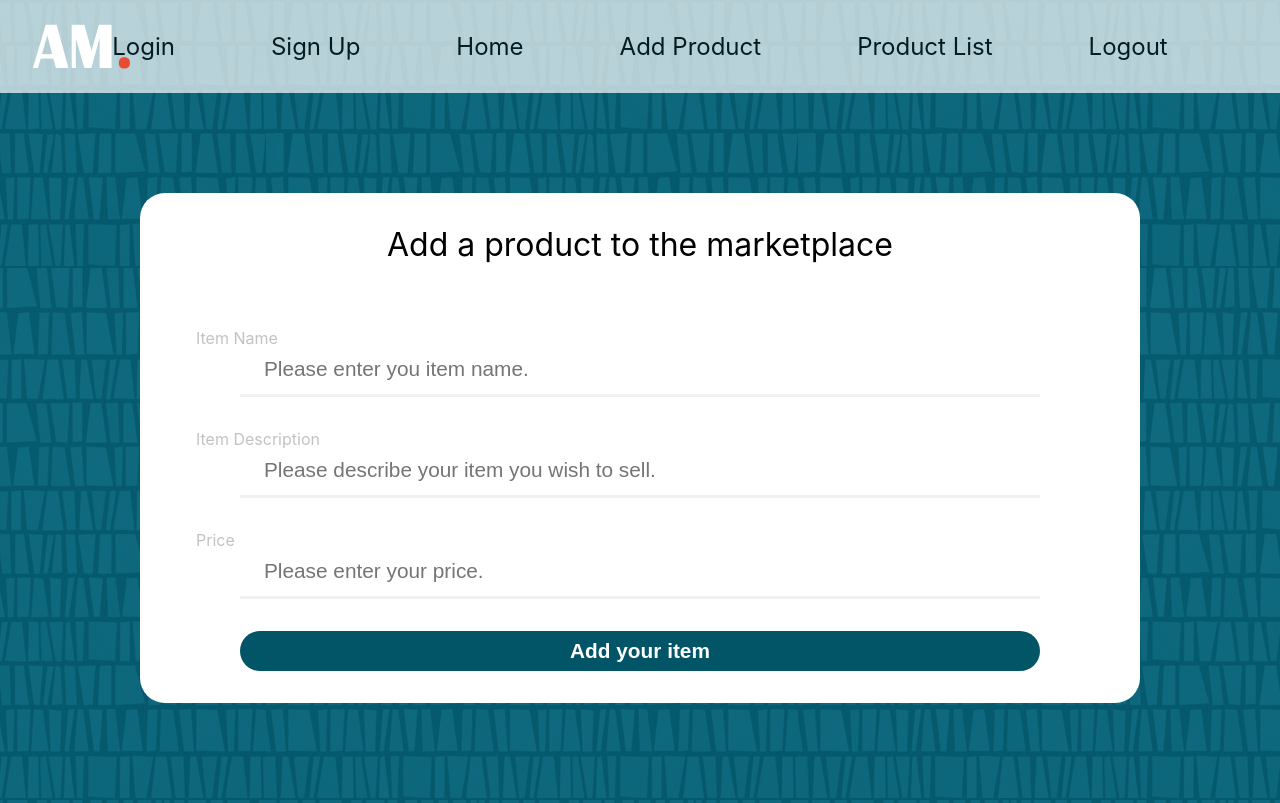
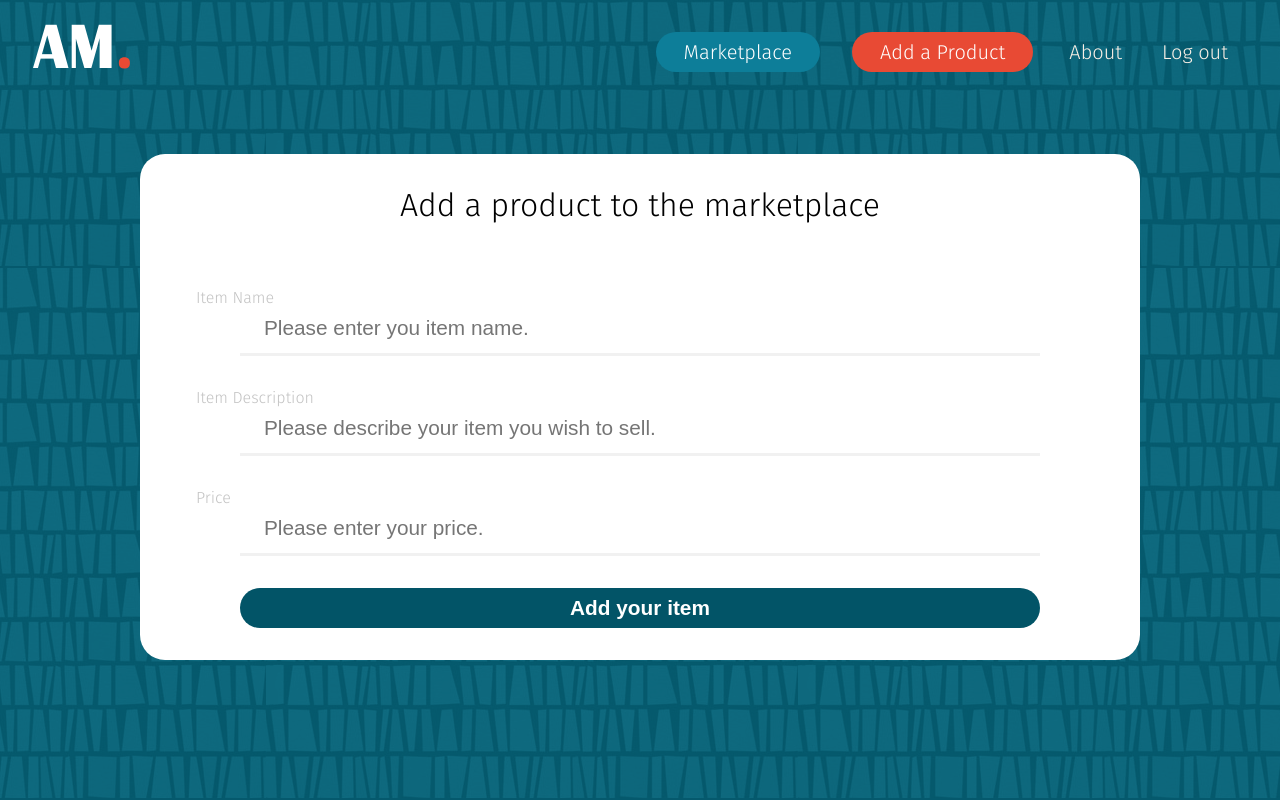
Before and after one commit to Build-Week-ft-african-marketplace-1/front-end, a React (Create React App) app in the folder african-marketplace/: page /addproduct in a window 1280 px wide. Built offline with nearby package versions, Linux system fonts and the light colour scheme.

Commit message:
new nav and product list styling

```diff
--- a/african-marketplace/src/components/Login/login.css
+++ b/african-marketplace/src/components/Login/login.css
@@ -1,6 +1,9 @@
+@import url('https://fonts.googleapis.com/css2?family=Fira+Sans:wght@300;600&display=swap');
+
 body {
   background-image: url(../../assets/pattern-1-teal.png);
   background-repeat: repeat;
+  font-family: 'Fira Sans', sans-serif;
 }
 
 .login-container {
@@ -18,9 +21,20 @@ body {
   max-width: 1000px;
   min-width: 300px;
   width: 80vw;
-  margin: 100px auto;
+  margin: 50px auto;
   background-color: #ffffff;
   border-radius: 25px;
+}
+
+.pageHeader {
+  max-width: 1000px;
+  min-width: 300px;
+  width: 65vw;
+  margin: auto;
+  margin-top: 25px;
+  font-size: 3rem;
+  color: #ffffff;
+  text-align: left;
 }
 
 .loginHeader {
--- a/african-marketplace/src/components/NavBar.js
+++ b/african-marketplace/src/components/NavBar.js
@@ -4,22 +4,59 @@ import { connect } from "react-redux";
 import styled from "styled-components";
 
 const StyledNav = styled.nav`
-  background-color: white;
+  /* background-color: white; */
   padding: 2em;
-  opacity: 70%;
+  opacity: 100%;
+  display: flex;
+  flex-flow: wrap;
+  justify-content: flex-end;
+  align-items: center;
 `;
 
 const StyledLink = styled(Link)`
-  padding-left: 2em;
-  padding-right: 2em;
+  padding-left: 1em;
+  padding-right: 1em;
   text-decoration: none;
-  color: black;
-  font-size: 1.5em;
+  color: linen;
+  font-size: 1.25em;
   &:hover {
-    color: teal;
+    color: white;
     text-decoration: underline;
   }
 `;
+
+const StyledLink2 = styled(Link)`
+  padding-left: 1em;
+  padding-right: 1em;
+  text-decoration: none;
+  color: white;
+  font-size: 1.25em;
+`;
+
+const StyledBtnBlue = styled.div`
+  padding: .5rem;
+  margin-left: 1rem;
+  margin-right: 1rem;
+  background: #0d7e99;
+  border-radius: 20px;
+  display: inline-block;
+  &:hover {
+    background-color: lightblue;
+  }
+`;
+
+const StyledBtnRed = styled.div`
+  padding: .5rem;
+  margin-left: 1rem;
+  margin-right: 1rem;
+  background: #E84A34;
+  border-radius: 20px;
+  display: inline-block;
+  &:hover {
+    background-color: pink;
+  }
+`;
+
 const StyledLogo = styled.img`
   width: 100px;
   position: absolute;
@@ -32,14 +69,16 @@ const NavBar = () => {
   return (
     <div className="nav-header">
       <header>
-        <StyledLogo src="logo.png" />
+        <Link to="/">
+          <StyledLogo src="logo.png" />
+        </Link>
         <StyledNav>
-          <StyledLink to="/">Login</StyledLink>
-          <StyledLink to="/signup">Sign Up</StyledLink>
-          <StyledLink to="/homepage">Home</StyledLink>
-          <StyledLink to="/addproduct">Add Product</StyledLink>
-          <StyledLink to="/productlist">Product List</StyledLink>
-          <StyledLink to="/logout">Logout</StyledLink>
+          <StyledBtnBlue>
+            <StyledLink2 to="/productlist">Marketplace</StyledLink2>
+          </StyledBtnBlue>
+          <StyledBtnRed><StyledLink2 to="/addproduct">Add a Product</StyledLink2></StyledBtnRed>
+          <StyledLink to="/homepage">About</StyledLink>
+          <StyledLink to="/logout">Log out</StyledLink>
         </StyledNav>
       </header>
     </div>
--- a/african-marketplace/src/components/ProductList.js
+++ b/african-marketplace/src/components/ProductList.js
@@ -6,18 +6,26 @@ import { connect } from "react-redux";
 import styled from "styled-components";
 
 const StyledBox = styled.div`
-    background-color: #008080;
-    width: 40%;
-    border-radius: 10px;
+    width: 80%;
+    text-align: left;
     margin-bottom: 1em;
+`
 
+const StyledPrice = styled.div`
+    width: 15%;
+    text-align: left;
+    padding-top: 3rem;
+    margin-bottom: 1em;
+    font-weight: bold;
 `
 
 const StyledTop = styled.div`
     display: flex;
     justify-content: center;
     flex-wrap: wrap;
-
+    width: 85%;
+    margin: auto;
+    border-bottom: 1px solid black;
 `
 
 const ProductList = () => {
@@ -49,24 +57,28 @@ const ProductList = () => {
     //       e.preventDefault();
     // }
     return (
+        <div>
+            <div className="pageHeader">Marketplace</div>
         <div className="product-container">
-        <header >
+        {/* <header >
              <h1 className='loginHeader'>Here are items that can be found in the Market</h1>
              <p className='productlabel'> Click here if you have items for sale</p>
              <Link to ="/addproduct"><button id='loginBtn'>Add your item</button></Link>
-         </header>
+         </header> */}
 
          {filteredItems.map(items => {
                 return (
                     <StyledTop>
                     <StyledBox key={items.id}>
                     <h1>{items.name}</h1>
-                        <div>
-                            <h3>Item description:</h3>
+
+                            <h5>Item description:</h5>
                             <p>{items.description}</p>
-                            <p>{items.price}</p>
-                        </div>
+
                     </StyledBox>
+                    <StyledPrice>
+                    KSh {items.price}
+                    </StyledPrice>
                     </StyledTop>
 
                 )
@@ -84,6 +96,7 @@ const ProductList = () => {
              ))}
          </div> */}
          </div>
+         </div>
     );
 };
 
```
